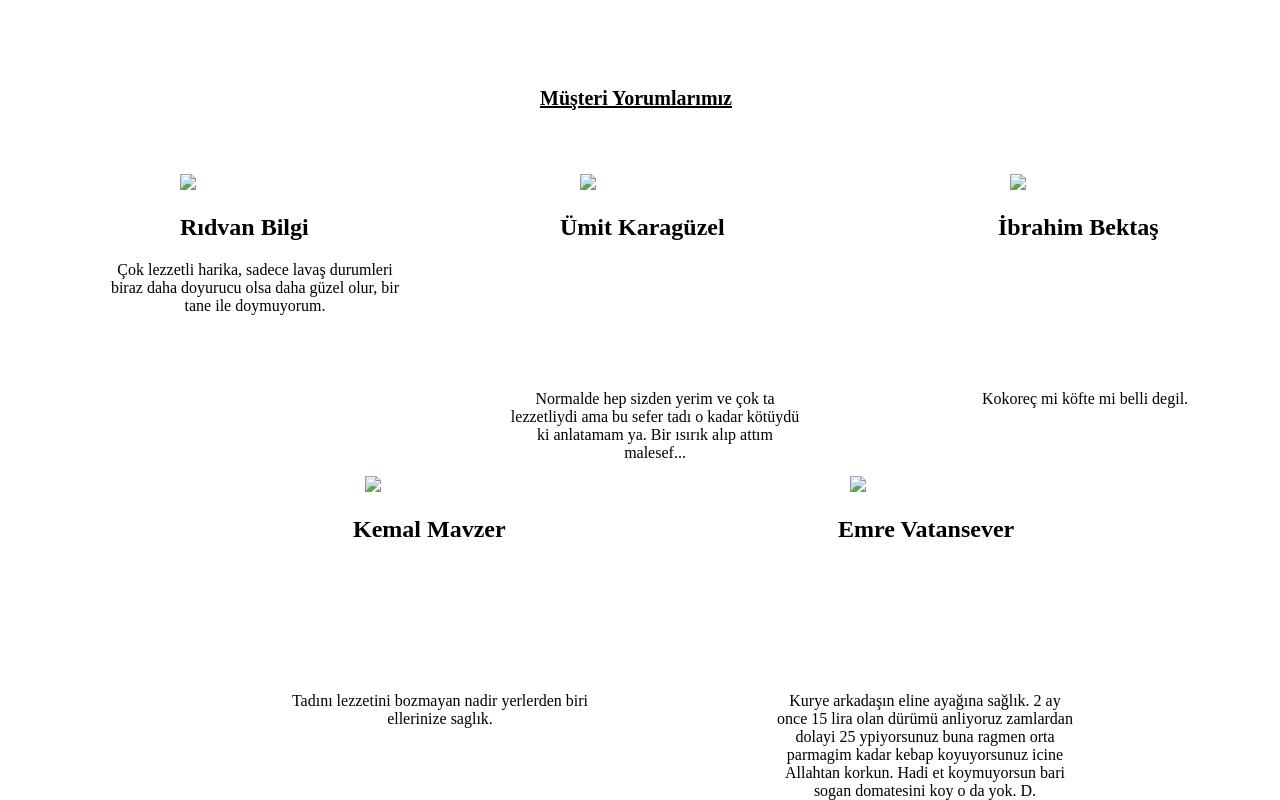
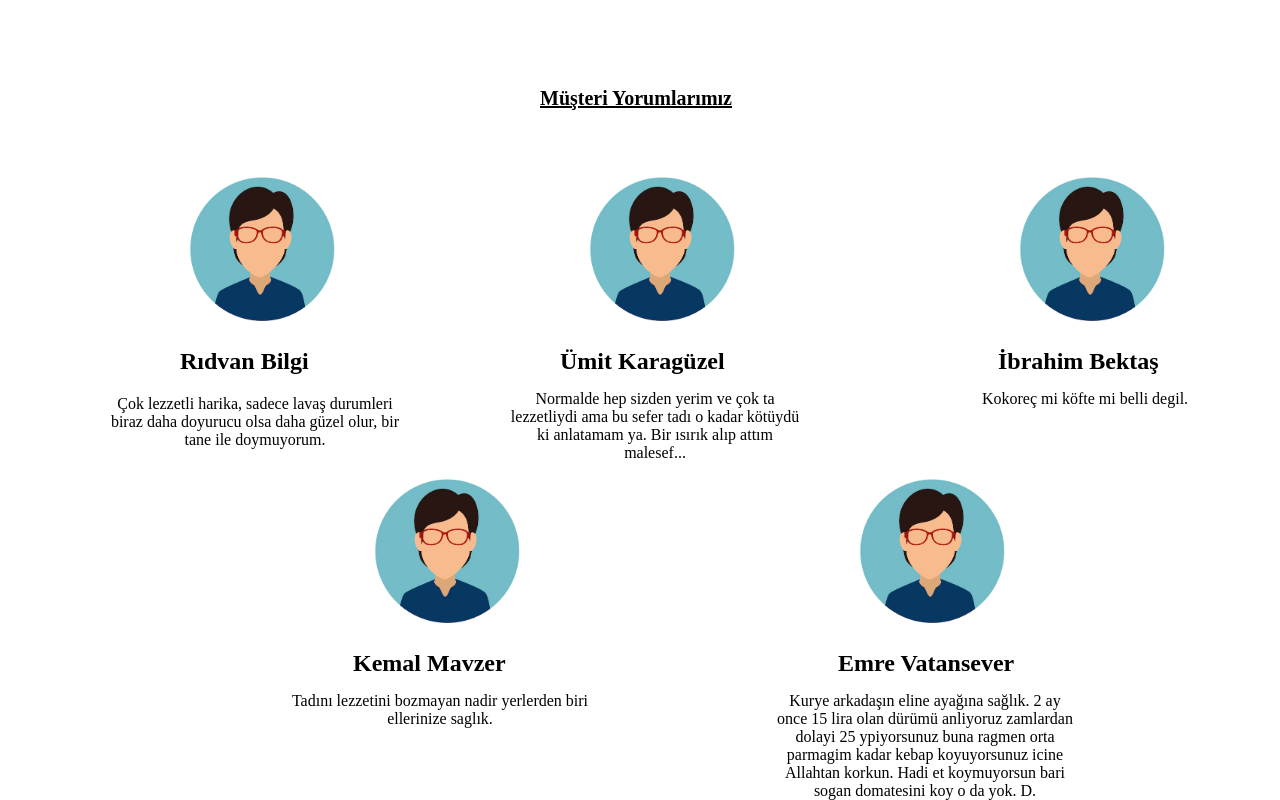
Before and after one commit to ibrahim12651/Cizmeci_Restoran_Sitesi, a plain HTML site: page index.html in a window 1280 px wide. Shown: the part 1176-1976 px from the top of the page. Drawn offline with Linux system fonts and the light colour scheme.

Commit message:
Restoran Sitesi
Yenilendi.

```diff
--- a/index.html
+++ b/index.html
@@ -103,7 +103,7 @@
     <div class="musteri_yorumu">
         <h1 id="degerlendirmesi"><u> Müşteri Yorumlarımız</u></h1>
         <div id="musteri_1">
-            <img src="Kafalar_web/manicon.fw.png" height="150px">
+            <img src="icon/manicon.fw.png" height="150px">
             <h2>Rıdvan Bilgi</h2>
             <p id="musteri_1_metin">
                 Çok lezzetli harika, sadece lavaş durumleri
@@ -112,7 +112,7 @@
             </p>
         </div>
         <div id="musteri_2">
-            <img src="Kafalar_web/manicon.fw.png" height="150px">
+            <img src="icon/manicon.fw.png" height="150px">
             <h2 id="musteri_2_isim">Emre Vatansever</h2>
             <p id="musteri_2_metin">
                 Kurye arkadaşın eline ayağına sağlık. 2 ay once 15 lira olan dürümü anliyoruz zamlardan dolayi
@@ -122,7 +122,7 @@
             </p>
         </div>
         <div id="musteri_3">
-            <img src="Kafalar_web/manicon.fw.png" height="150px">
+            <img src="icon/manicon.fw.png" height="150px">
             <h2 id="musteri_3_isim">Ümit Karagüzel</h2>
             <p id="musteri_3_metin">
                 Normalde hep sizden yerim ve çok ta lezzetliydi
@@ -131,14 +131,14 @@
             </p>
         </div>
         <div id="musteri_4">
-            <img src="Kafalar_web/manicon.fw.png" height="150px">
+            <img src="icon/manicon.fw.png" height="150px">
             <h2 id="musteri_4_isim">İbrahim Bektaş</h2>
             <p id="musteri_4_metin">
                 Kokoreç mi köfte mi belli degil.
             </p>
         </div>
         <div id="musteri_5">
-            <img src="Kafalar_web/manicon.fw.png" height="150px">
+            <img src="icon/manicon.fw.png" height="150px">
             <h2 id="musteri_5_isim">Kemal Mavzer</h2>
             <p id="musteri_5_metin">
                 Tadını lezzetini bozmayan nadir yerlerden biri ellerinize saglık.
```
Also changed, not shown: sayfa/hakkımızda.html (+1 -1 lines), icon/manicon.fw.png (added).
